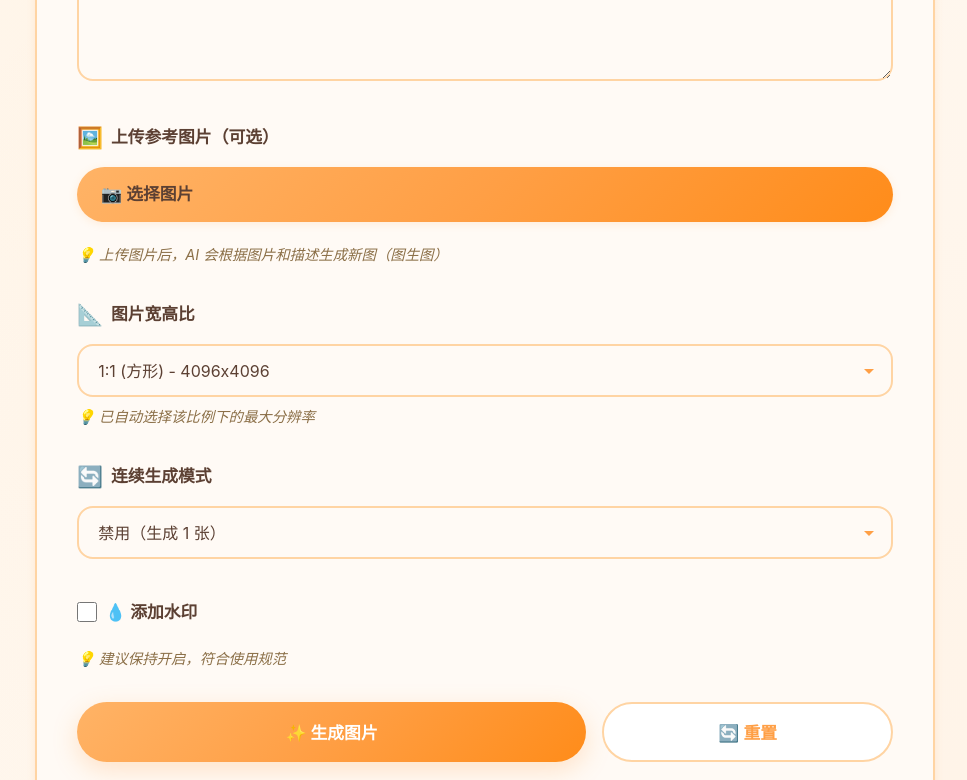
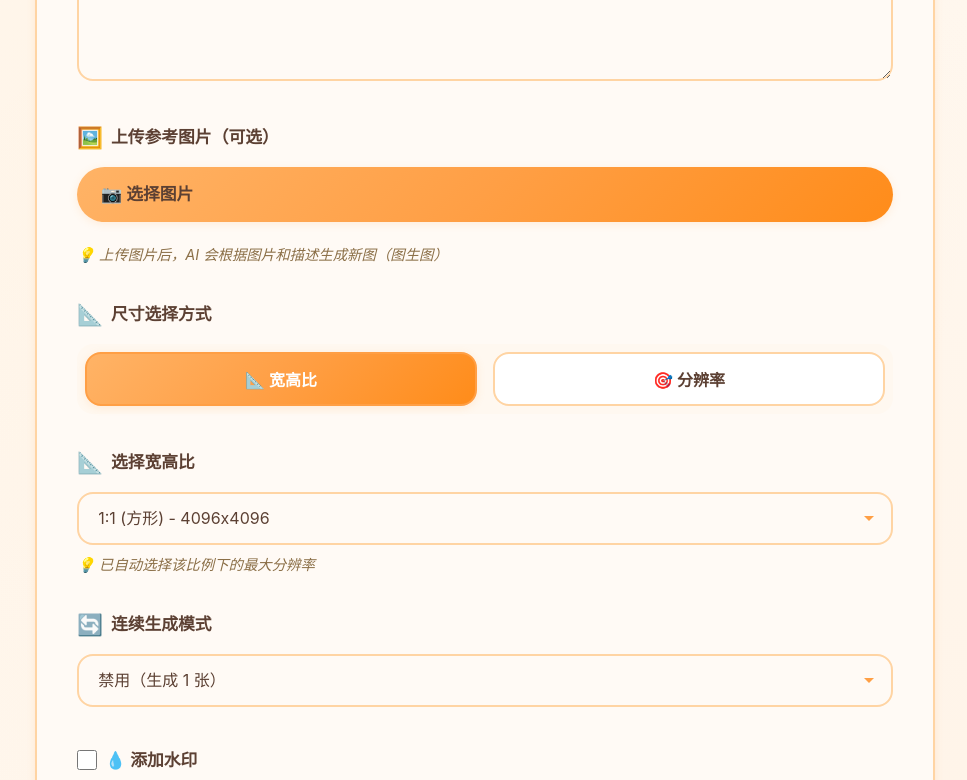
Before and after one commit to IwannaYuJie/web, a React (Vite) app: page /image-generator in a window 1280 px wide. Shown: the part 1388-2168 px from the top of the page, without its empty margins (155-1122 px from the left). Built offline with nearby package versions, Linux system fonts and the light colour scheme.

Commit message:
feat: add dual size mode and update image count selector

```diff
--- a/src/App.css
+++ b/src/App.css
@@ -1182,6 +1182,46 @@
   z-index: 2;
 }
 
+/* 尺寸选择模式切换标签 */
+.size-mode-tabs {
+  display: flex;
+  gap: 1rem;
+  background: var(--bg-color);
+  padding: 0.5rem;
+  border-radius: var(--radius-md);
+}
+
+.mode-tab {
+  flex: 1;
+  background: white;
+  border: 2px solid var(--border-color);
+  border-radius: var(--radius-md);
+  padding: 0.8rem 1.5rem;
+  font-size: 1rem;
+  font-weight: 600;
+  color: var(--text-color);
+  cursor: pointer;
+  transition: all 0.3s ease;
+}
+
+.mode-tab:hover:not(:disabled) {
+  border-color: var(--primary-color);
+  background: var(--card-hover);
+  transform: translateY(-2px);
+}
+
+.mode-tab.active {
+  background: var(--gradient-warm);
+  color: white;
+  border-color: var(--primary-color);
+  box-shadow: var(--shadow);
+}
+
+.mode-tab:disabled {
+  opacity: 0.6;
+  cursor: not-allowed;
+}
+
 /* 首页增强样式 */
 .home-header {
   position: relative;
--- a/src/pages/ImageGenerator.jsx
+++ b/src/pages/ImageGenerator.jsx
@@ -17,7 +17,9 @@ function ImageGenerator() {
   const [prompt, setPrompt] = useState('') // 用户输入的提示词
   const [uploadedImage, setUploadedImage] = useState(null) // 上传的图片（base64）
   const [imagePreview, setImagePreview] = useState(null) // 图片预览 URL
+  const [sizeMode, setSizeMode] = useState('aspectRatio') // 尺寸选择模式: 'aspectRatio' 或 'resolution'
   const [aspectRatio, setAspectRatio] = useState([1, 1]) // 图片宽高比 [宽, 高]
+  const [resolution, setResolution] = useState('2K') // 分辨率选择: 1K/2K/4K
   const [numImages, setNumImages] = useState(2) // 生成图片数量
   const [watermark, setWatermark] = useState(false) // 是否添加水印
   const [sequentialGeneration, setSequentialGeneration] = useState('disabled') // 连续生成模式（auto 或 disabled）
@@ -44,23 +46,34 @@ function ImageGenerator() {
   ]
 
   /**
-   * 根据宽高比计算实际像素尺寸
-   * 在API支持的范围内取最大值
+   * 分辨率选项配置
    */
-  const calculatePixelSize = (ratio) => {
-    const option = aspectRatioOptions.find(
-      opt => opt.value[0] === ratio[0] && opt.value[1] === ratio[1]
-    )
-    return option ? option.pixels : [2048, 2048]
-  }
+  const resolutionOptions = [
+    { label: '1K (标清)', value: '1K' },
+    { label: '2K (高清)', value: '2K' },
+    { label: '4K (超高清)', value: '4K' }
+  ]
 
   /**
-   * 获取当前选中的宽高比配置
+   * 生成数量选项
    */
-  const getCurrentAspectRatioOption = () => {
-    return aspectRatioOptions.find(
+  const numImagesOptions = [2, 5, 10, 15]
+
+  /**
+   * 根据当前模式获取size参数
+   */
+  const getSizeParam = () => {
+    if (sizeMode === 'aspectRatio') {
+      // 宽高比模式: 返回 "宽x高" 格式
+      const option = aspectRatioOptions.find(
         opt => opt.value[0] === aspectRatio[0] && opt.value[1] === aspectRatio[1]
-    ) || aspectRatioOptions[2] // 默认1:1
+      )
+      const pixels = option ? option.pixels : [4096, 4096]
+      return `${pixels[0]}x${pixels[1]}`
+    } else {
+      // 分辨率模式: 返回 1K/2K/4K
+      return resolution
+    }
   }
 
   /**
@@ -292,14 +305,11 @@ function ImageGenerator() {
         finalPrompt = `${finalPrompt}。生成一组共${numImages}张连贯的图片`
       }
 
-      // 计算实际像素尺寸
-      const pixelSize = calculatePixelSize(aspectRatio)
-
       // 构建请求体
       const requestBody = {
         model: 'doubao-seedream-4-0-250828',
         prompt: finalPrompt,
-        size: `${pixelSize[0]}x${pixelSize[1]}`, // 格式化为字符串 "宽x高"
+        size: getSizeParam(), // 根据选择模式获取size参数
         stream: true,  // 默认开启流式输出
         response_format: 'url',
         watermark: watermark
@@ -454,7 +464,9 @@ function ImageGenerator() {
   const resetForm = () => {
     setPrompt('')
     clearUploadedImage()
+    setSizeMode('aspectRatio')
     setAspectRatio([1, 1]) // 重置为1:1
+    setResolution('2K')
     setNumImages(2)
     setWatermark(true)
     setSequentialGeneration('disabled')
@@ -639,11 +651,38 @@ function ImageGenerator() {
             <p className="input-hint">💡 上传图片后，AI 会根据图片和描述生成新图（图生图）</p>
           </div>
 
-          {/* 图片宽高比选择 */}
+          {/* 尺寸选择模式 */}
+          <div className="form-group">
+            <label>
+              <span className="label-icon">📐</span>
+              <span className="label-text">尺寸选择方式</span>
+            </label>
+            <div className="size-mode-tabs">
+              <button
+                type="button"
+                className={`mode-tab ${sizeMode === 'aspectRatio' ? 'active' : ''}`}
+                onClick={() => setSizeMode('aspectRatio')}
+                disabled={loading}
+              >
+                📐 宽高比
+              </button>
+              <button
+                type="button"
+                className={`mode-tab ${sizeMode === 'resolution' ? 'active' : ''}`}
+                onClick={() => setSizeMode('resolution')}
+                disabled={loading}
+              >
+                🎯 分辨率
+              </button>
+            </div>
+          </div>
+
+          {/* 宽高比选择 (当模式为aspectRatio时显示) */}
+          {sizeMode === 'aspectRatio' && (
             <div className="form-group">
               <label htmlFor="aspectRatio">
                 <span className="label-icon">📐</span>
-              <span className="label-text">图片宽高比</span>
+                <span className="label-text">选择宽高比</span>
               </label>
               <select
                 id="aspectRatio"
@@ -660,6 +699,31 @@ function ImageGenerator() {
               </select>
               <p className="input-hint">💡 已自动选择该比例下的最大分辨率</p>
             </div>
+          )}
+
+          {/* 分辨率选择 (当模式为resolution时显示) */}
+          {sizeMode === 'resolution' && (
+            <div className="form-group">
+              <label htmlFor="resolution">
+                <span className="label-icon">🎯</span>
+                <span className="label-text">选择分辨率</span>
+              </label>
+              <select
+                id="resolution"
+                className="input select-input"
+                value={resolution}
+                onChange={(e) => setResolution(e.target.value)}
+                disabled={loading}
+              >
+                {resolutionOptions.map(option => (
+                  <option key={option.value} value={option.value}>
+                    {option.label}
+                  </option>
+                ))}
+              </select>
+              <p className="input-hint">💡 1K=标清, 2K=高清, 4K=超高清</p>
+            </div>
+          )}
 
           {/* 连续生成模式 */}
           <div className="form-group">
@@ -684,19 +748,22 @@ function ImageGenerator() {
             <div className="form-group">
               <label htmlFor="numImages">
                 <span className="label-icon">🔢</span>
-                <span className="label-text">生成数量（2-15）</span>
+                <span className="label-text">生成数量</span>
               </label>
-              <input
+              <select
                 id="numImages"
-                type="number"
-                min="2"
-                max="15"
-                className="input"
+                className="input select-input"
                 value={numImages}
-                onChange={(e) => setNumImages(Math.min(15, Math.max(2, parseInt(e.target.value) || 2)))}
+                onChange={(e) => setNumImages(parseInt(e.target.value))}
                 disabled={loading}
-              />
-              <p className="input-hint">💡 建议 2-3 张（数量多或分辨率高可能超时）</p>
+              >
+                {numImagesOptions.map(num => (
+                  <option key={num} value={num}>
+                    {num} 张
+                  </option>
+                ))}
+              </select>
+              <p className="input-hint">💡 建议 2-5 张（数量多或分辨率高可能超时）</p>
             </div>
           )}
 
```
Lines whose indentation alone changed are shown as unchanged.
